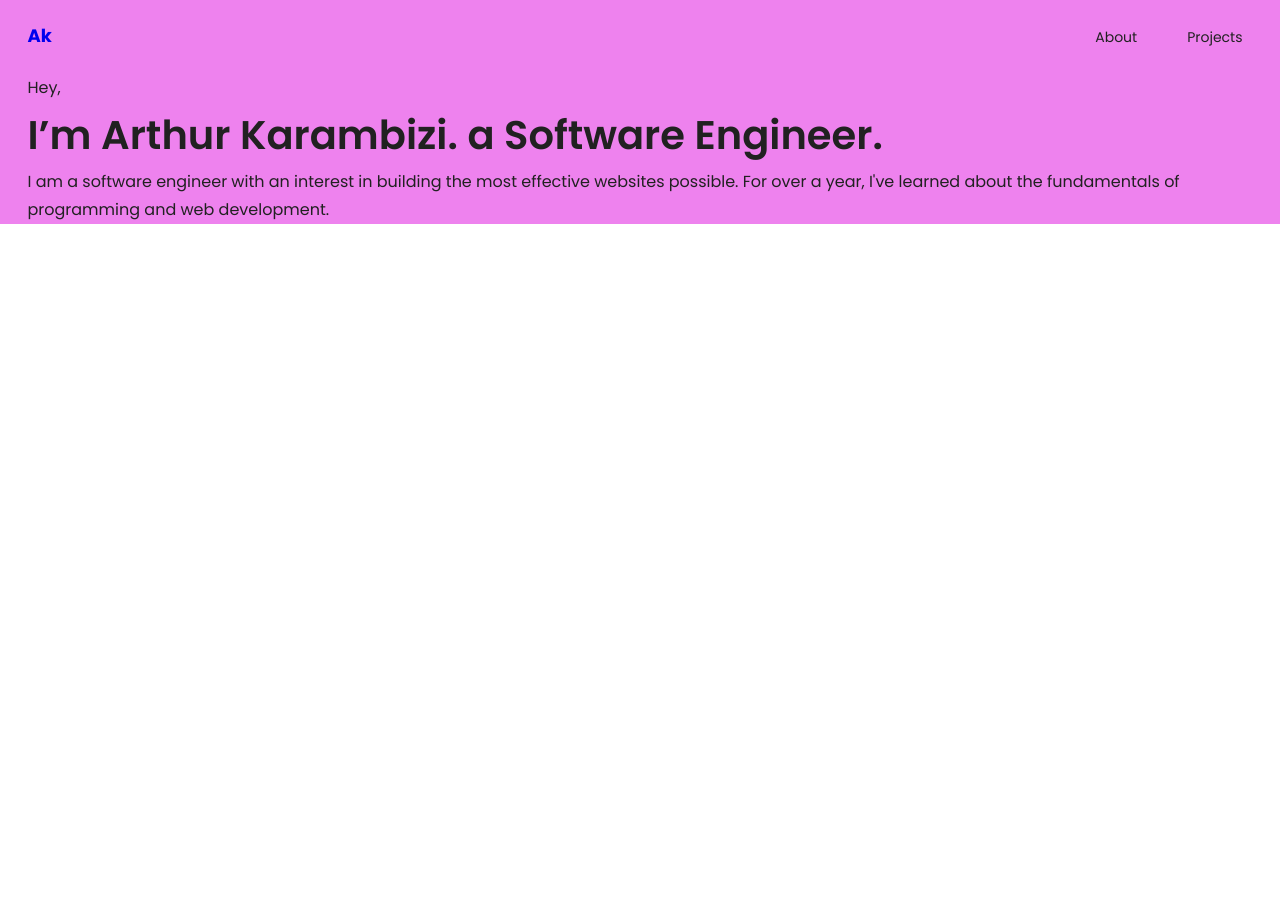
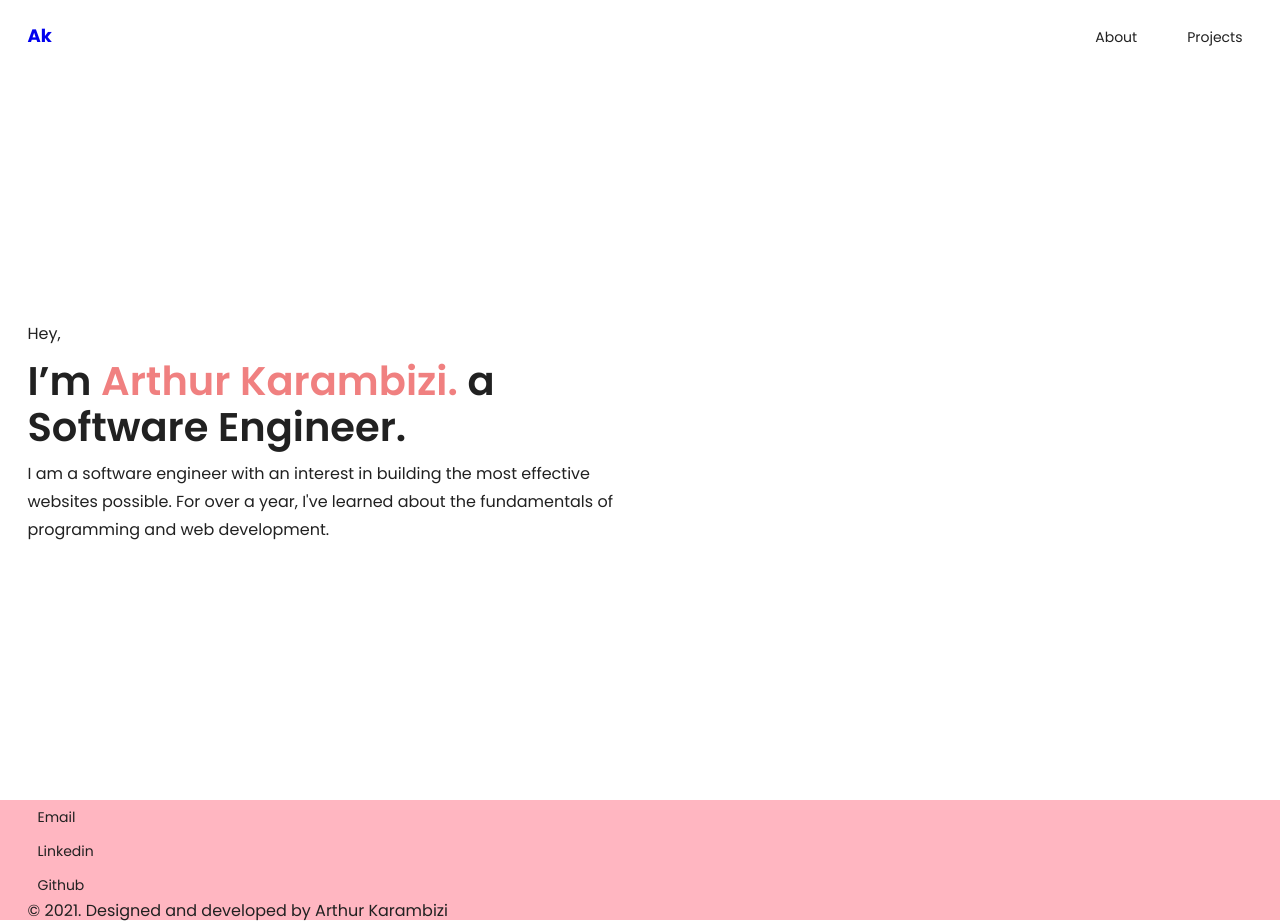
Before and after one commit to akarambizi/portfolio, a Next.js app: page / in a window 1280 px wide. Before the commit the page ends 800 px from the top, so only its background shows below. Built offline with nearby package versions, Linux system fonts and the light colour scheme.

Commit message:
made changes to the page container

```diff
--- a/components/Hero.js
+++ b/components/Hero.js
@@ -3,30 +3,36 @@ import { media, mixins } from '../styles';
 import { StyledWrapper, Title, Text } from '../styles/elements';
 
 const StyledHero = styled.section`
-    /* background-color: lightcyan; */
-    /* width: 100%; */
+    /* background-color: green; */
+    width: 100%;
+    padding: 40px 0;
+    box-sizing: border-box;
+
+    ${media.mobile} {
+        height: calc(100vh - 74px);
+        ${mixins.flexColumnCenter}
+    }
 `;
 
 const StyledHeroContent = styled.div`
+    width: 100%;
+    /* background: violet; */
     /* width: 100%; */
-    /* min-height: calc(100vh - 74px); */
 
-    /* ${mixins.flexCenterColumns} */
+    ${media.laptop} {
+        width: 50%;
+    }
 
-    /* ${media.tablet} {
-        width: 540px;
-    } */
-
-    /* .name {
+    .name {
         color: lightcoral;
-    } */
+    }
 `;
 
 function Hero() {
     return (
         <StyledHero>
             <StyledWrapper>
-                {/* <StyledHeroContent> */}
+                <StyledHeroContent>
                     <Text>Hey,</Text>
                     <Title>
                         I’m <span className="name">Arthur Karambizi.</span> a Software Engineer.
@@ -36,7 +42,7 @@ function Hero() {
                             "I am a software engineer with an interest in building the most effective websites possible. For over a year, I've learned about the fundamentals of programming and web development."
                         }
                     </Text>
-                {/* </StyledHeroContent> */}
+                </StyledHeroContent>
             </StyledWrapper>
         </StyledHero>
     );
--- a/pages/index.js
+++ b/pages/index.js
@@ -11,7 +11,7 @@ export default function Home() {
             </Head>
             <Header />
             <Hero />
-            {/* <Footer /> */}
+            <Footer />
         </main>
     );
 }
--- a/styles/GlobalStyles.js
+++ b/styles/GlobalStyles.js
@@ -23,12 +23,10 @@ const GlobalStyles = createGlobalStyle`
         font-family: var(--font-primary);
         width: 100%;
         word-wrap: break-word;
-
-        ${'' /* background: #D8D8D8; */}
-
-        main {
-            background: violet;
-        }
+        ${'' /* box-sizing: border-box; */}
+        ${'' /* overflow-x: hidden;
+        overflow-y: scroll; */}
+        overflow: auto;
     }
 
     h1,
--- a/styles/elements.js
+++ b/styles/elements.js
@@ -3,9 +3,10 @@ import { media } from '.';
 import mixins from './mixins';
 
 export const StyledWrapper = styled.div`
+    /* min-width: 100%; */
     padding: 0 20px;
-     max-width: 1225px;
-     margin: 0 auto;
+    max-width: 1225px;
+    margin: 0 auto;
 `;
 
 export const Grid = styled.section`
--- a/styles/mixins.js
+++ b/styles/mixins.js
@@ -33,7 +33,6 @@ const mixins = {
         flex-wrap: wrap;
         flex-direction: column;
         justify-content: center;
-        align-items: center;
     `,
 
     flexAlignCenter: css`
```
